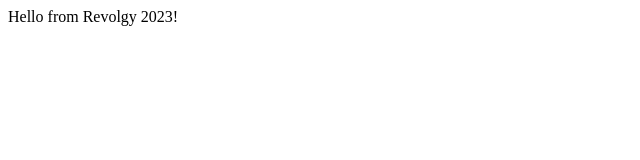
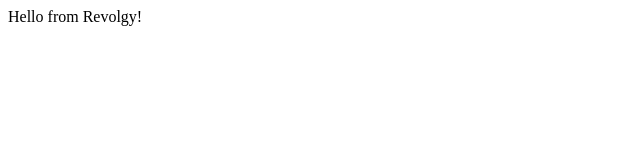
Before and after one commit to marinkovicpetar/sample-app-gcp, a plain HTML site: page index.html in a window 1280 px wide. Shown: the full height of the page, 0-640 px from the left. Drawn offline with Linux system fonts and the light colour scheme.

Commit message:
Test new Docker build

```diff
--- a/index.html
+++ b/index.html
@@ -3,6 +3,6 @@
         <title>Sample nginx app</title>
     </head>
     <body>
-        <p>Hello from Revolgy 2023!</p>
+        <p>Hello from Revolgy!</p>
     </body>
 </html>
```
